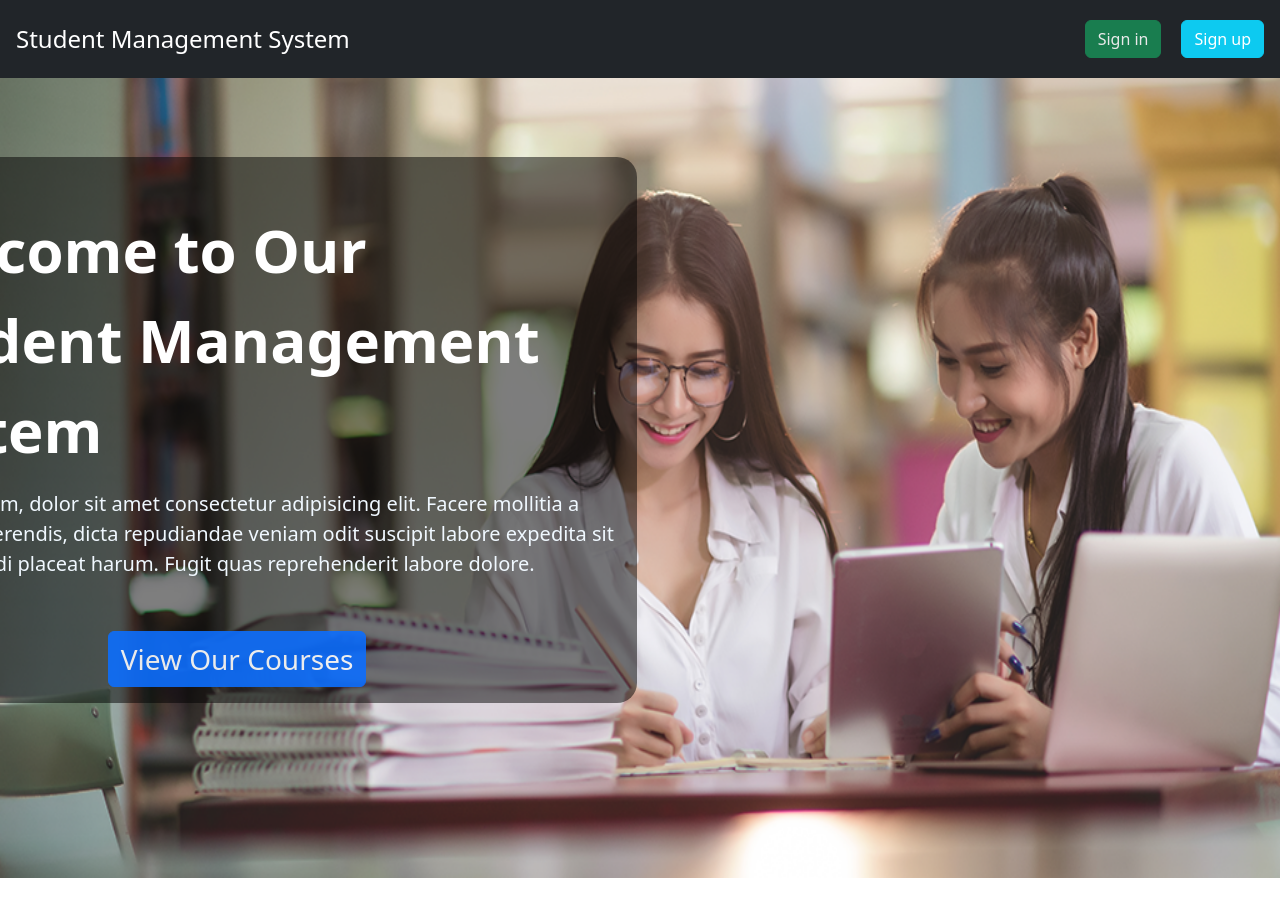
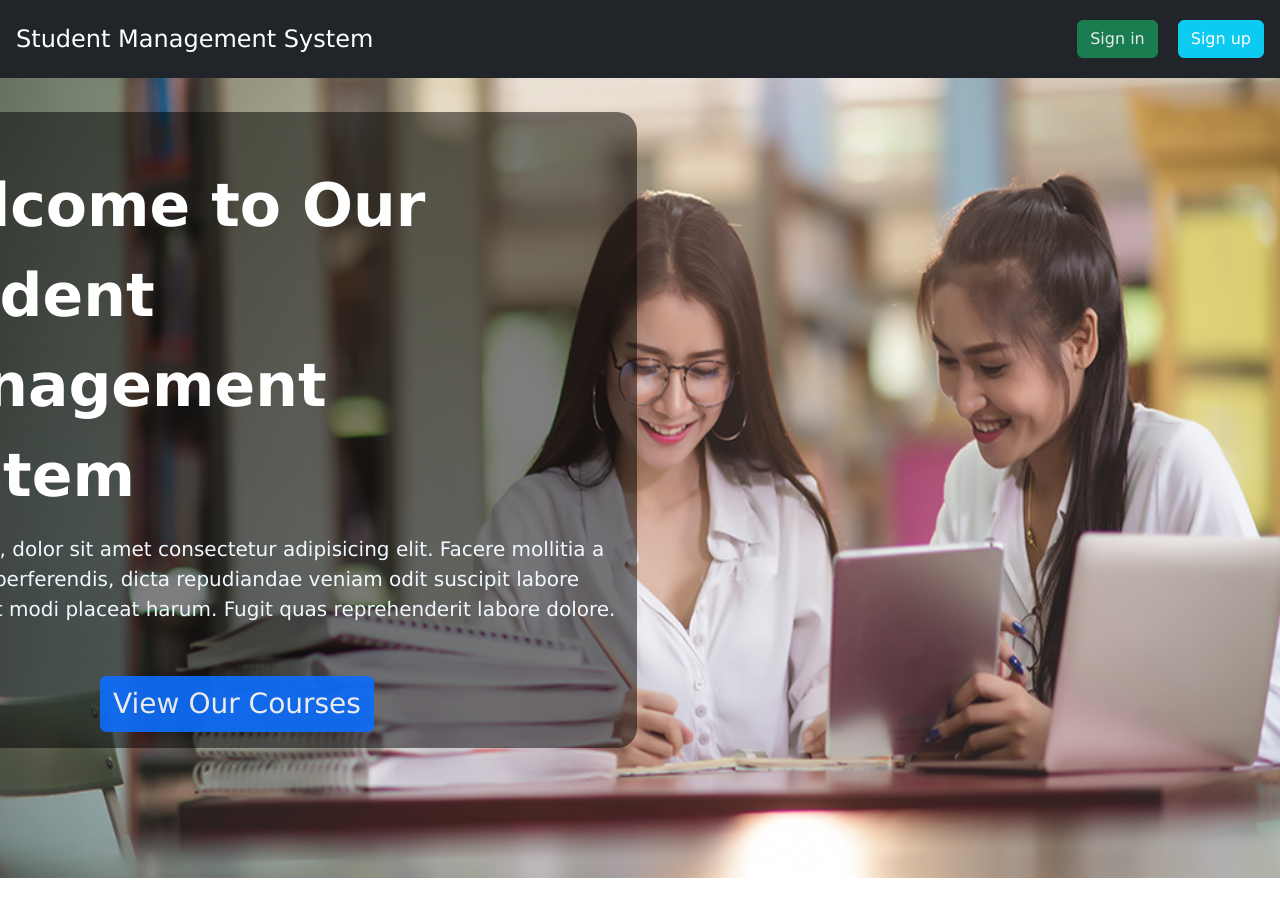
Before and after one commit to AnjanaTharanga24/springboot-react-student-management-system, a React (Create React App) app in the folder frontend/: page / in a window 1280 px wide. Shown: the top 916 px of the page. Built offline with nearby package versions, Linux system fonts and the light colour scheme.

Commit message:
add font family for frontend

```diff
--- a/frontend/src/App.css
+++ b/frontend/src/App.css
@@ -36,3 +36,7 @@
     transform: rotate(360deg);
   }
 }
+
+*{
+  font-family:Verdana, Geneva, Tahoma, sans-serif;
+}
```
